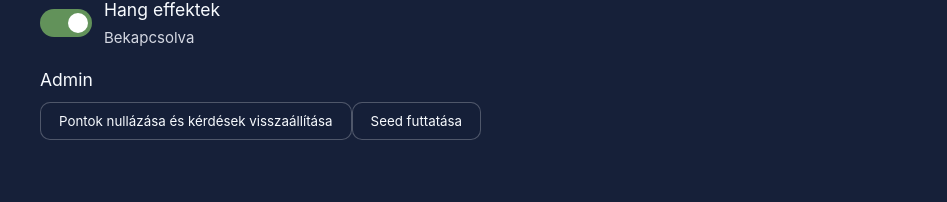
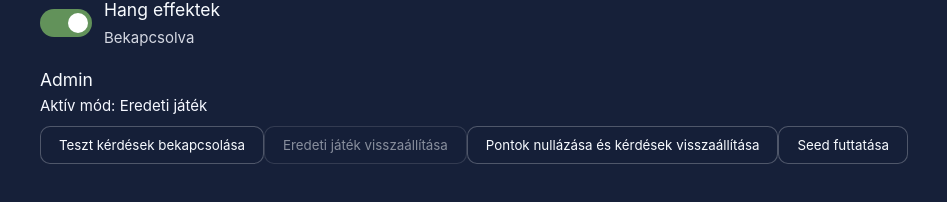
Before and after one commit to DanielSzakacs/OE_school_competition, a Vue app in the folder client/: page /host in a window 1280 px wide. Shown: the part 406-608 px from the top of the page, without its empty margins (0-947 px from the left). Built offline with nearby package versions, Linux system fonts and the light colour scheme; no server answers; the HTML template or start-up script is replaced by a standard one.

Commit message:
Add test question mode toggle

```diff
--- a/client/src/stores/game.ts
+++ b/client/src/stores/game.ts
@@ -55,6 +55,12 @@ export const useGameStore = defineStore('game', {
     seedGame() {
       socket.emit('game:seed')
     },
+    useTestQuestions() {
+      socket.emit('game:useTestQuestions')
+    },
+    useMainQuestions() {
+      socket.emit('game:useMainQuestions')
+    },
     toggleSfx(enabled: boolean) {
       socket.emit('sfx:toggle', { enabled })
     },
--- a/client/src/types/game.ts
+++ b/client/src/types/game.ts
@@ -32,6 +32,7 @@ export interface RuntimeState {
   timerRemainingMs: number | null
   timerPaused: boolean
   sfxEnabled: boolean
+  questionSet: 'main' | 'test'
 }
 
 export interface GameState {
@@ -48,6 +49,8 @@ export interface ClientToServerEvents {
   'answer:resolve': (payload: { isCorrect: boolean }) => void
   'game:reset': () => void
   'game:seed': () => void
+  'game:useTestQuestions': () => void
+  'game:useMainQuestions': () => void
   'sfx:toggle': (payload: { enabled: boolean }) => void
   'question:reveal': (payload: { questionId: number }) => void
 }
--- a/client/src/views/HostView.vue
+++ b/client/src/views/HostView.vue
@@ -5,6 +5,9 @@
     <div v-if="activeQuestion" style="margin: 12px 0">
       <h2>{{ activeQuestion.category }} — {{ activeQuestion.point }} pont</h2>
       <p style="font-size: 20px">{{ activeQuestion.question }}</p>
+      <p v-if="isTestMode" style="margin-top: 8px; opacity: 0.85">
+        Teszt mód aktív: minden válasz helyesnek számít.
+      </p>
 
       <ul style="list-style: none; padding: 0; font-size: 18px">
         <li v-if="activeQuestion.answerA"><strong>A.</strong> {{ activeQuestion.answerA }}</li>
@@ -83,6 +86,21 @@
 
     <div style="margin-top: 16px">
       <h3>Admin</h3>
+      <p>Aktív mód: {{ modeLabel }}</p>
+      <button
+        class="host-button host-button--secondary"
+        :disabled="isTestMode"
+        @click="enableTestMode"
+      >
+        Teszt kérdések bekapcsolása
+      </button>
+      <button
+        class="host-button host-button--secondary"
+        :disabled="!isTestMode"
+        @click="enableMainMode"
+      >
+        Eredeti játék visszaállítása
+      </button>
       <button class="host-button host-button--secondary" @click="resetGame">
         Pontok nullázása és kérdések visszaállítása
       </button>
@@ -133,6 +151,14 @@ const seedGame = () => {
   game.seedGame()
 }
 
+const enableTestMode = () => {
+  game.useTestQuestions()
+}
+
+const enableMainMode = () => {
+  game.useMainQuestions()
+}
+
 const playersList = computed(() => {
   return (game.state?.players ?? []).slice().sort((a, b) => a.seat - b.seat)
 })
@@ -140,6 +166,8 @@ const playersList = computed(() => {
 const winnerSeat = computed(() => game.state?.runtime?.buzzWinnerSeat ?? null)
 
 const sfxEnabled = computed(() => game.state?.runtime?.sfxEnabled ?? true)
+const isTestMode = computed(() => game.state?.runtime?.questionSet === 'test')
+const modeLabel = computed(() => (isTestMode.value ? 'Teszt kérdések' : 'Eredeti játék'))
 
 const winnerName = computed(() => {
   const seat = winnerSeat.value
```
Also changed, not shown: 1 other file (tests, documents, lock files or other folders).
